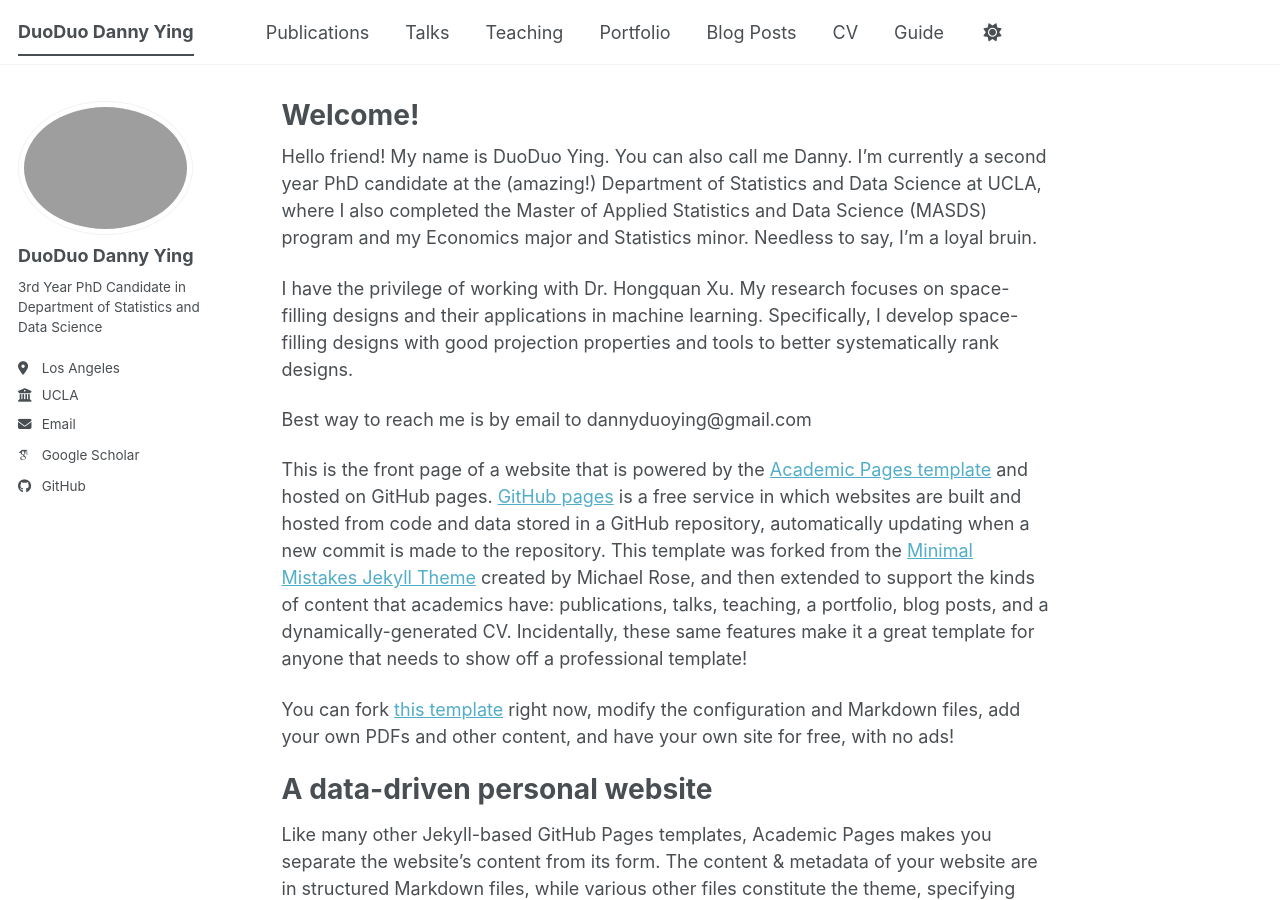
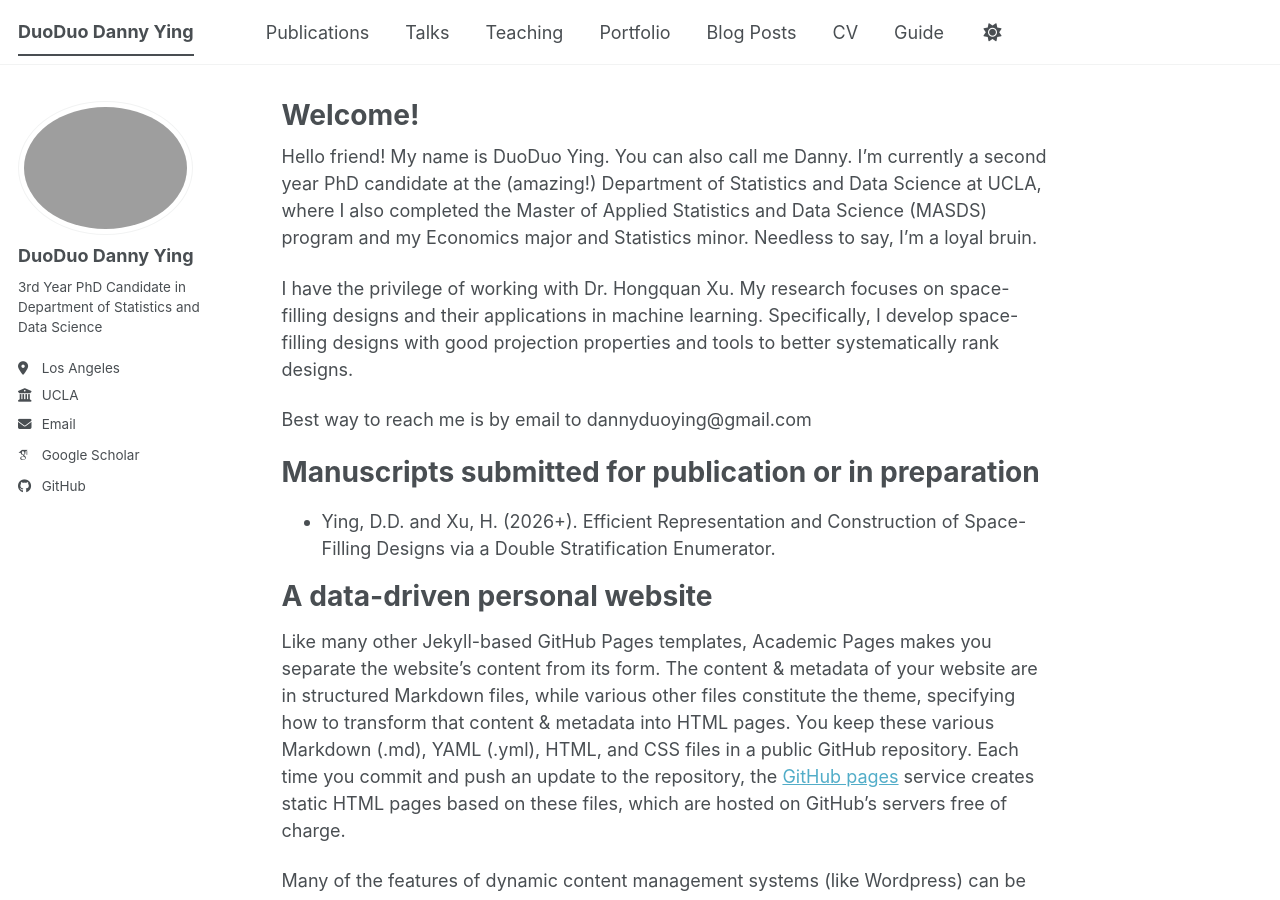
Before and after one commit to dannyduoying/dannyduoying.github.io, a Jekyll site: the page built from _pages/about.md, in a window 1280 px wide and 900 px high. Built offline with Jekyll 4.4.1, drawn with Linux system fonts in a browser that asks for light colours; some web fonts are replaced; a script bundle is joined from its source files by our own code; library files that are not in the unit come from our copies.

Commit message:
Update about.md

```diff
--- a/_pages/about.md
+++ b/_pages/about.md
@@ -14,10 +14,10 @@ I have the privilege of working with Dr. Hongquan Xu. My research focuses on spa
 Best way to reach me is by email to dannyduoying@gmail.com
 
 
+Manuscripts submitted for publication or in preparation
+======
+- Ying, D.D. and Xu, H. (2026+). Efficient Representation and Construction of Space-Filling Designs via a Double Stratification Enumerator.
 
-This is the front page of a website that is powered by the [Academic Pages template](https://github.com/academicpages/academicpages.github.io) and hosted on GitHub pages. [GitHub pages](https://pages.github.com) is a free service in which websites are built and hosted from code and data stored in a GitHub repository, automatically updating when a new commit is made to the repository. This template was forked from the [Minimal Mistakes Jekyll Theme](https://mmistakes.github.io/minimal-mistakes/) created by Michael Rose, and then extended to support the kinds of content that academics have: publications, talks, teaching, a portfolio, blog posts, and a dynamically-generated CV. Incidentally, these same features make it a great template for anyone that needs to show off a professional template!
-
- You can fork [this template](https://github.com/academicpages/academicpages.github.io) right now, modify the configuration and Markdown files, add your own PDFs and other content, and have your own site for free, with no ads!
 
 A data-driven personal website
 ======
```
